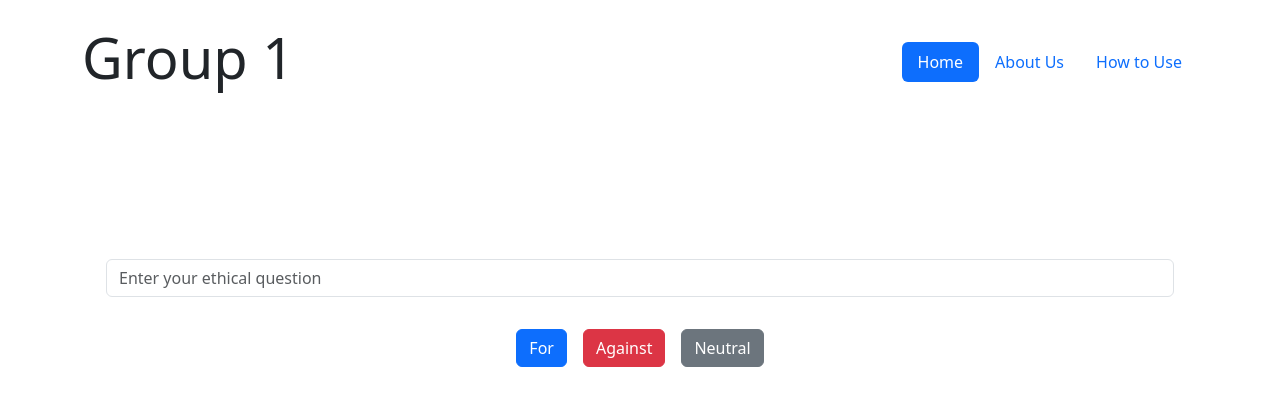
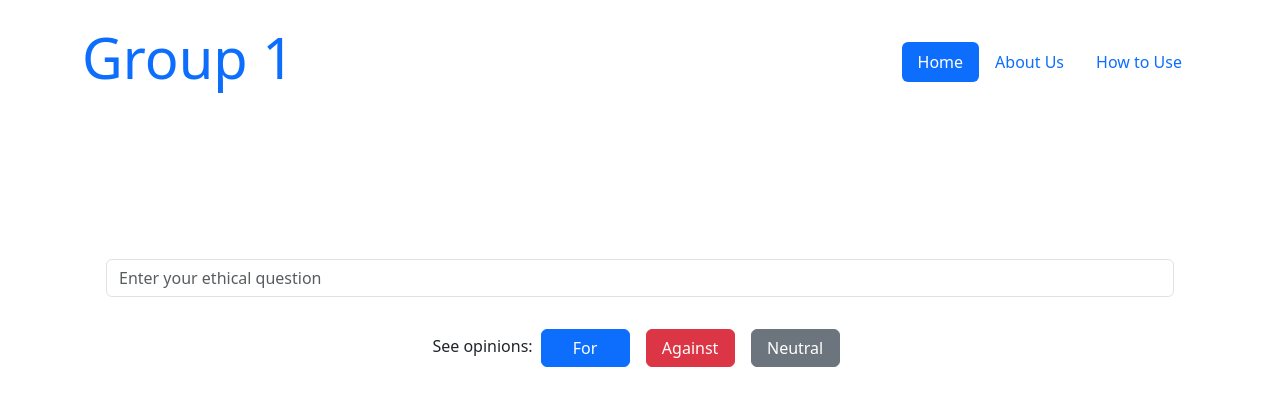
Before and after one commit to mingyao1/ethical-issues, a React (Create React App) app in the folder frontend/: page / in a window 1280 px wide. Shown: the top 406 px of the page. Built offline with nearby package versions, Linux system fonts and the light colour scheme.

Commit message:
button size

```diff
--- a/frontend/src/components/Question.js
+++ b/frontend/src/components/Question.js
@@ -26,13 +26,14 @@ const Question = () => {
             />
         </div>
         <div className="options">
-            <button className="btn btn-primary btn-block m-2" onClick={() => {
+            See opinions:
+            <button className="btn btn-primary btn-block m-2 col-1" onClick={() => {
                 setSelectedOption('For');
                 handleOptionClick('For');}}>For</button>
-            <button className="btn btn-danger btn-block m-2" onClick={() => {
+            <button className="btn btn-danger btn-block m-2 col-1" onClick={() => {
                 setSelectedOption('Against');
                 handleOptionClick('Against')}}>Against</button>
-            <button className="btn btn-secondary btn-block m-2" onClick={() => {
+            <button className="btn btn-secondary btn-block m-2 col-1" onClick={() => {
                 setSelectedOption('Neutral')
                 handleOptionClick('Neutral')}}>Neutral</button>
         </div>
--- a/frontend/src/pages/About.js
+++ b/frontend/src/pages/About.js
@@ -8,7 +8,7 @@ const About = () => {
     return <div className='container'>
     <header className="mt-4 mb-4 text-center">
         <div className="d-flex align-items-center justify-content-between">
-            <h1 className="display-4">Group 1</h1>
+            <h1 className="display-4 text-primary">Group 1</h1>
             <nav className="nav">
                 <ul className="nav nav-pills">
                     <li className="nav-item">
--- a/frontend/src/pages/Home.js
+++ b/frontend/src/pages/Home.js
@@ -12,7 +12,7 @@ const Home = () => {
         <div className='container'>
             <header className="mt-4 mb-4 text-center">
                 <div className="d-flex align-items-center justify-content-between">
-                    <h1 className="display-4">Group 1</h1>
+                    <h1 className="display-4 text-primary">Group 1</h1>
                     <nav className="nav">
                         <ul className="nav nav-pills">
                             <li className="nav-item">
--- a/frontend/src/pages/Instructions.js
+++ b/frontend/src/pages/Instructions.js
@@ -8,7 +8,7 @@ const Instructions = () => {
     return <div className="container">
         <header className="mt-4 mb-4 text-center">
                 <div className="d-flex align-items-center justify-content-between">
-                    <h1 className="display-4">Group 1</h1>
+                    <h1 className="display-4 text-primary">Group 1</h1>
                     <nav className="nav">
                         <ul className="nav nav-pills">
                             <li className="nav-item">
```
